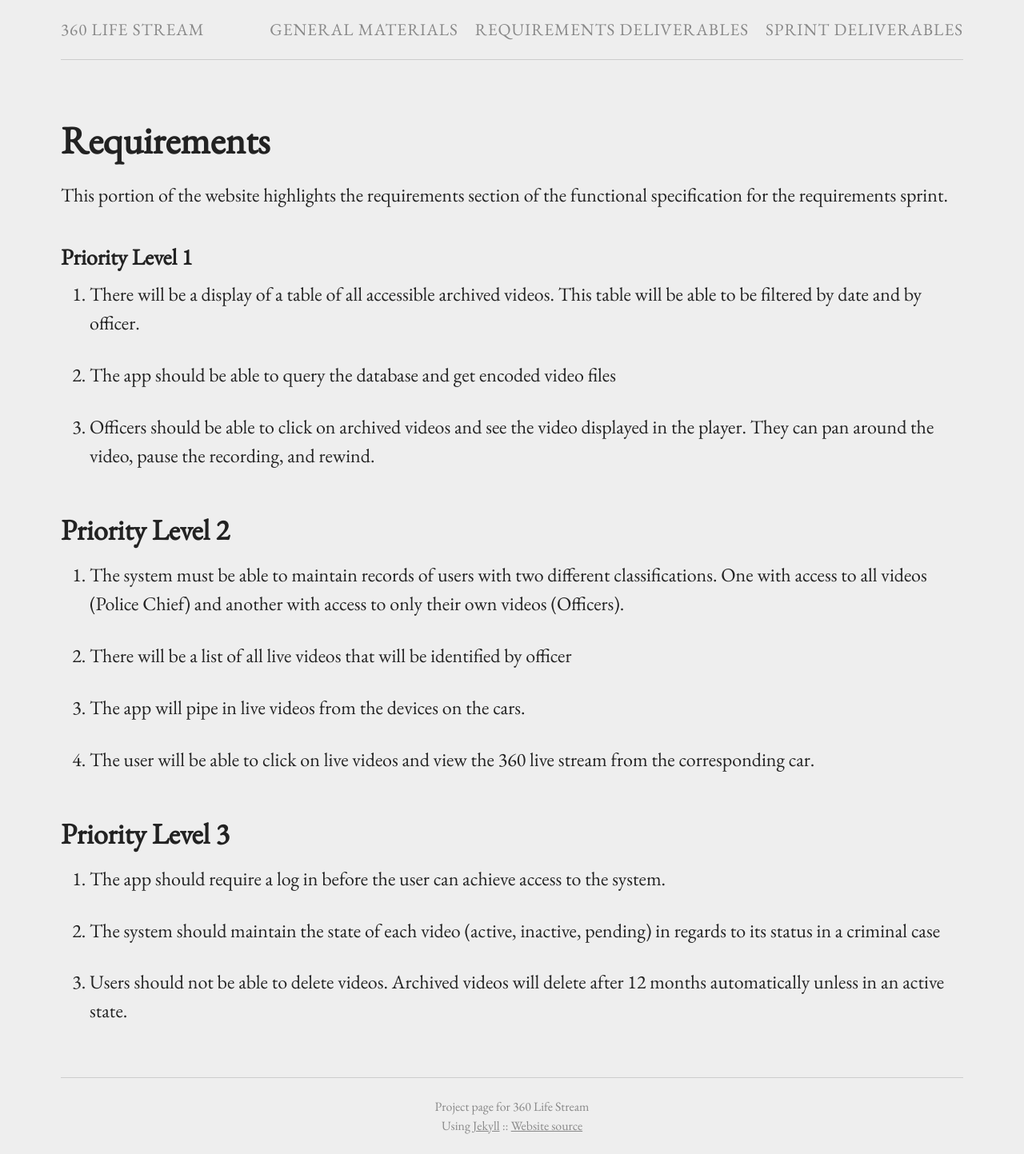
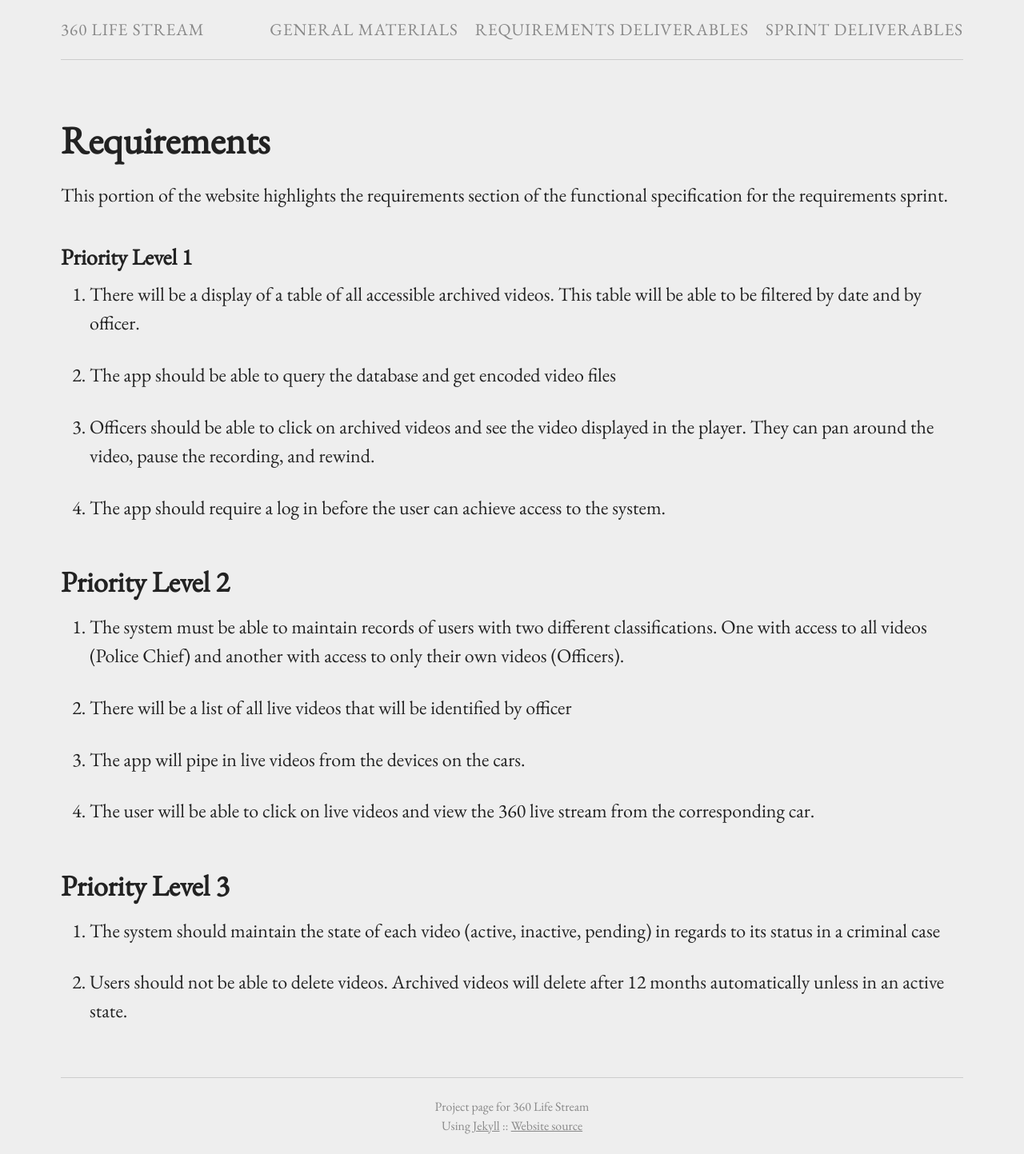
Before and after one commit to 360ls/360ls, a Jekyll site: the page built from _requirements/functionalspec/requirements.md, in a window 1280 px wide. Shown: the whole page at 80% size. Built offline with Jekyll 4.4.1, drawn with Linux system fonts in a browser that asks for light colours; some of the changed lines change nothing that is shown.

Commit message:
move login to priority level 1

```diff
--- a/_requirements/functionalspec/requirements.md
+++ b/_requirements/functionalspec/requirements.md
@@ -14,6 +14,8 @@ This portion of the website highlights the requirements section of the functiona
 
 3. Officers should be able to click on archived videos and see the video displayed in the player. They can pan around the video, pause the recording, and rewind.
 
+4. The app should require a log in before the user can achieve access to the system.
+
 ## Priority Level 2
 
 1. The system must be able to maintain records of users with two different classifications. One with access to all videos (Police Chief) and another with access to only their own videos (Officers).
@@ -26,8 +28,6 @@ This portion of the website highlights the requirements section of the functiona
 
 ## Priority Level 3
 
-1. The app should require a log in before the user can achieve access to the system.
+1. The system should maintain the state of each video (active, inactive, pending) in regards to its status in a criminal case
 
-2. The system should maintain the state of each video (active, inactive, pending) in regards to its status in a criminal case
-
-3. Users should not be able to delete videos. Archived videos will delete after 12 months automatically unless in an active state.
+2. Users should not be able to delete videos. Archived videos will delete after 12 months automatically unless in an active state.
```
